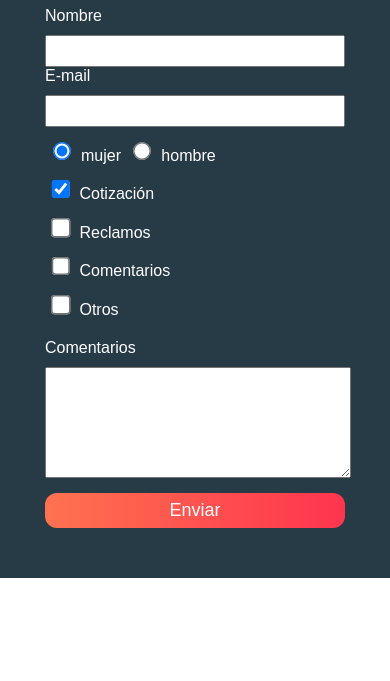
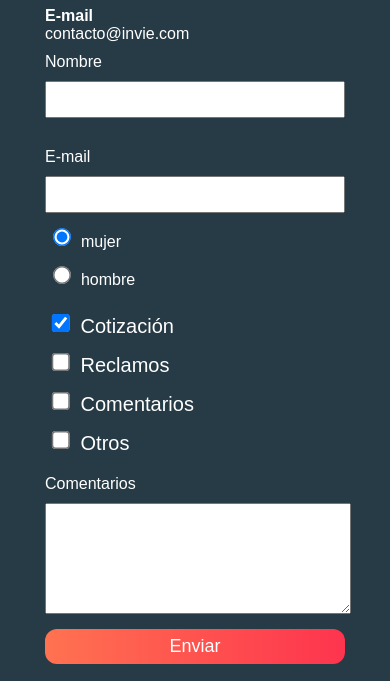
Before and after one commit to dianitaGarces/invie-responsive, a plain HTML site: page index.html in a window 390 px wide. Shown: the part 1561-2242 px from the top of the page. Before the commit the page ends 2139 px from the top, so only its background shows below. Drawn offline with Linux system fonts and the light colour scheme; some packages are replaced by stand-ins of ours; a script that the page names is missing; files whose address does not match are found by name.

Commit message:
Se modifica tamaño de textos footer

```diff
--- a/css/invie.css
+++ b/css/invie.css
@@ -401,6 +401,14 @@ input:focus, textarea:focus {
 	}
 	.contacto{
 		margin: 0 auto;
+		display: block;
+	}
+	.contacto a{
+		display: block;
+	}
+
+	.sexo label{
+		display: block;
 	}
 	.formulario{
 		margin: auto;
@@ -409,13 +417,16 @@ input:focus, textarea:focus {
 	}
 	.intereses label{
 		display:block;
-		font-size: 16px;
+		font-size: 20px;
 	}
 	.col1{
 		margin:0;
 	}
+	input[type="text"]{
+		margin-bottom:30px;
+	}
 	input[type="text"], input[type="email"] {
-		font-size:16px;
+		font-size:20px;
 		padding: 5px;
 	}
 	input[type="radio"], input[type="checkbox"] {
--- a/index.html
+++ b/index.html
@@ -159,7 +159,7 @@
 
 
 	</script>
-	<link rel="stylesheet" href="css/invie.min.css"/>
+	<link rel="stylesheet" href="css/invie.css"/>
 	 <!--<script src="https://ajax.googleapis.com/ajax/libs/webfont/1.6.16/webfont.js"></script>-->
 	<script src="https://ajax.googleapis.com/ajax/libs/webfont/1.6.26/webfont.js"></script>
 	<script>
```
Also changed, not shown: css/invie.min.css.
